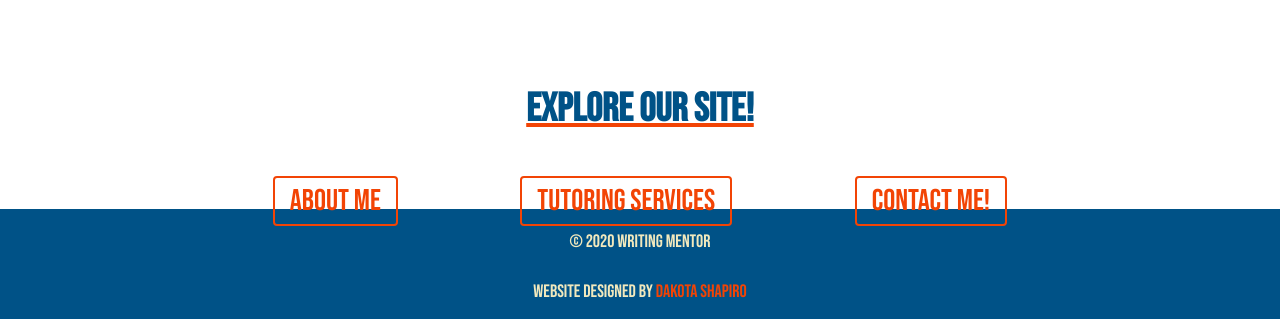
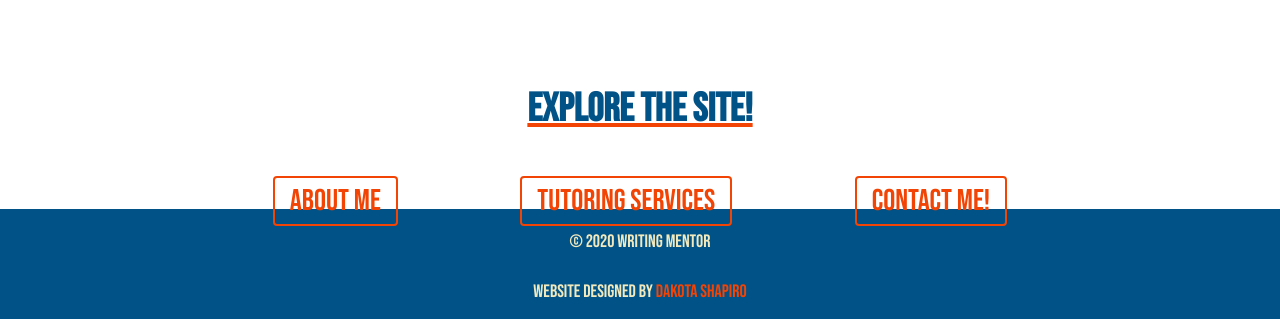
Before and after one commit to dakota1599/WritingMentor, a PHP site: page / in a window 1280 px wide. Shown: the part 561-880 px from the top of the page. Run offline with PHP 8.4, Linux system fonts and the light colour scheme.

Commit message:
Fix spelling error on about page.  Change Explore our site to Explore the site.

```diff
--- a/views/about.view.php
+++ b/views/about.view.php
@@ -29,7 +29,7 @@ require "views/partials/header.partial.php";
                 <br>
                 <span class="tab">I</span> have a master’s degree in communication with a focus on professional writing. I worked as an adjunct
                 professor teaching college writing for a local university. When time allows, I share my musings about
-                life on my blog (tatertotsanddonuts.wordpress.com). I work part time as a persona trainer at Zoo City
+                life on my blog (tatertotsanddonuts.wordpress.com). I work part time as a personal trainer at Zoo City
                 Fitness and Personal Training.
                 <br>
                 <span class="tab">I</span> currently offer tutoring services to students of all ages as well as student athletes. I also edit and
--- a/views/home.view.php
+++ b/views/home.view.php
@@ -28,7 +28,7 @@ require "views/partials/header.partial.php";
 
 <!--This section exists so that the user can have a landing area to go and explore the rest of the website-->
 <div class="row-1" data-aos="fade-up" data-aos-duration="1500">
-    <h1 class="gen-headers fg-primary">Explore Our Site!</h1>
+    <h1 class="gen-headers fg-primary">Explore the Site!</h1>
     <div class="links">
         <!--Direct to About Page-->
         <a href="/about" class="button-Shadow indv-link transition" title="About Me">About Me</a>
```
